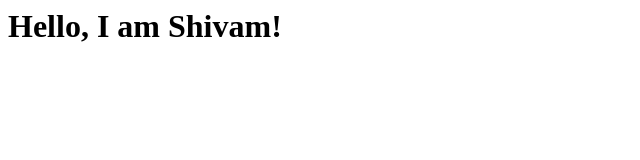
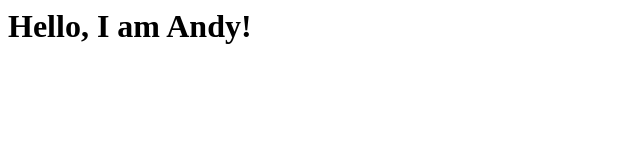
Before and after one commit to shivamjindal/git-demo, a plain HTML site: page index.html in a window 1280 px wide. Shown: the whole page, without its empty margins (0-640 px from the left). Drawn offline with Linux system fonts and the light colour scheme.

Commit message:
changed name to Andy

```diff
--- a/index.html
+++ b/index.html
@@ -1 +1 @@
-<h1>Hello, I am Shivam!</h1>
+<h1>Hello, I am Andy!</h1>
```
